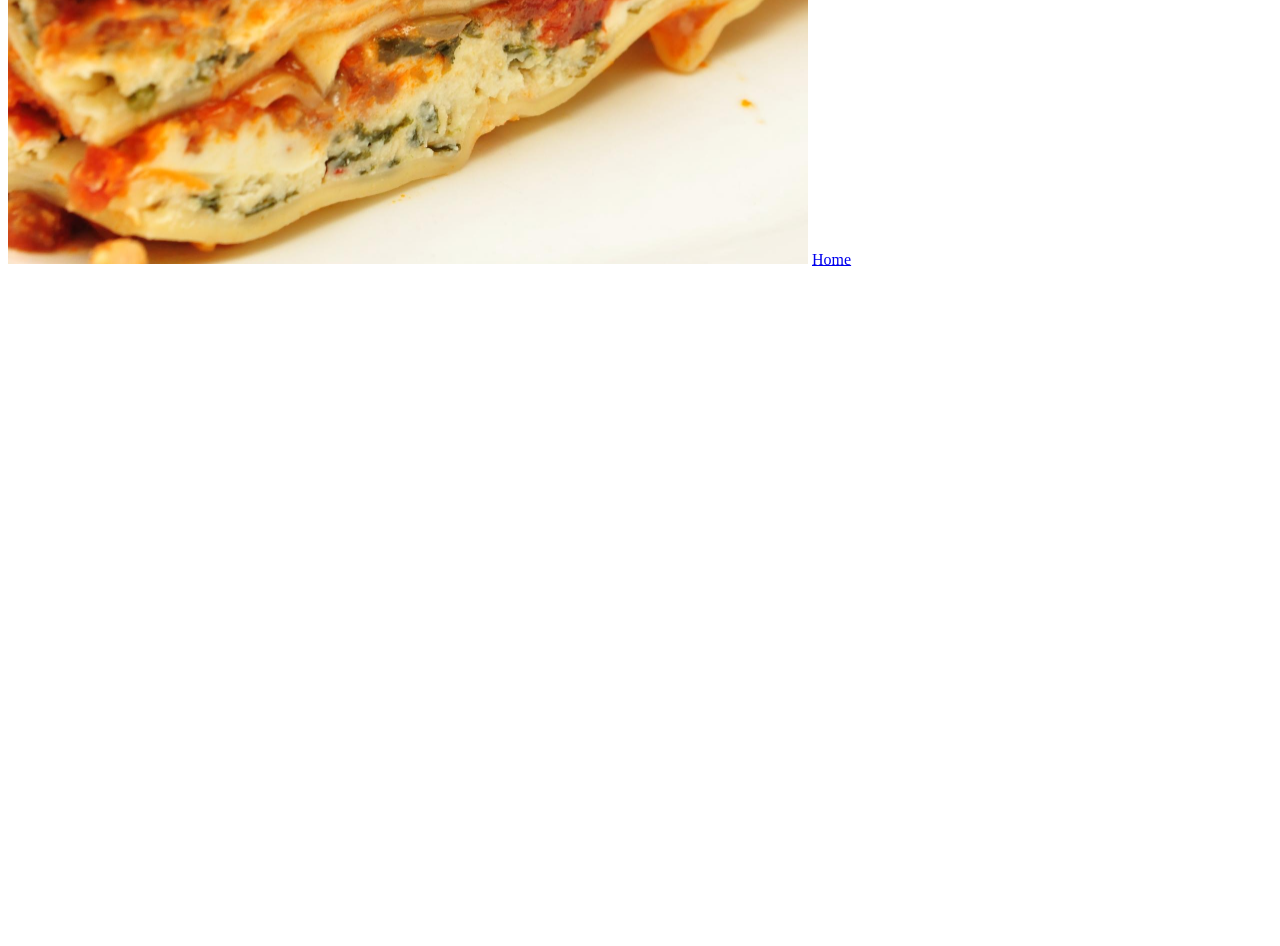
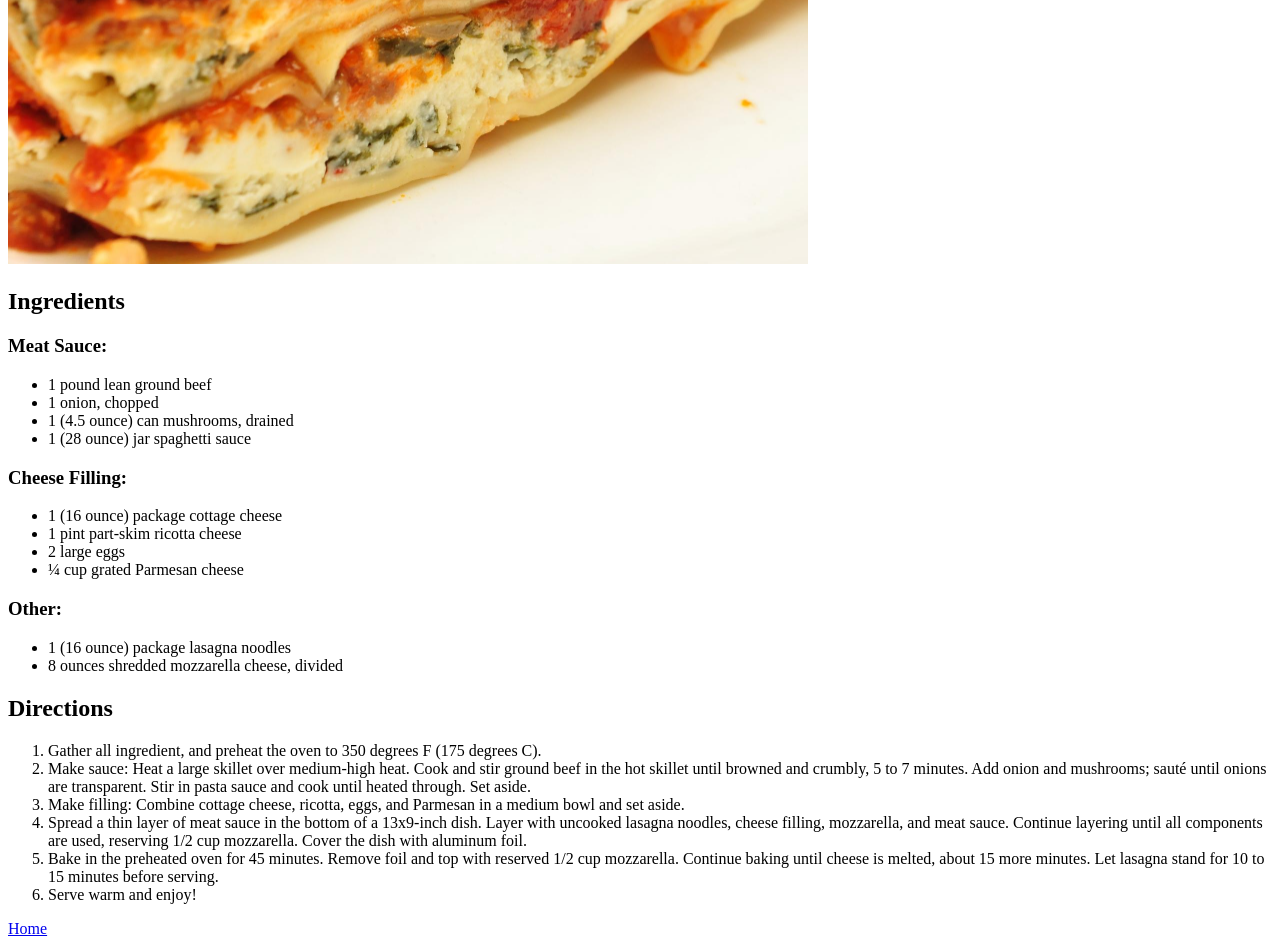
Before and after one commit to josemanuelsalgueiro7-arch/odin-recipes, a plain HTML site: page recipes/lasagna.html in a window 1280 px wide. Shown: the part 500-1446 px from the top of the page. Before the commit the page ends 800 px from the top, so only its background shows below. Drawn offline with Linux system fonts and the light colour scheme.

Commit message:
Completar lasacga.html
+ Cargar los ingredientes como unordered list.
+ Cargar los pasos de la receta como ordered list.
+ Formatear el código para que esté limitado a 100 columnas.

```diff
--- a/recipes/lasagna.html
+++ b/recipes/lasagna.html
@@ -12,6 +12,62 @@
     sauce to soften the noodles right in the oven without an extra pot.
   </p>
   <img src="../img/lasagna.jpg" alt="Picture of lasagna" width="800">
+
+  <h2>Ingredients</h2>
+
+  <h3>Meat Sauce:</h3>
+
+  <ul>
+    <li>1 pound lean ground beef</li>
+    <li>1 onion, chopped</li>
+    <li>1 (4.5 ounce) can mushrooms, drained</li>
+    <li>1 (28 ounce) jar spaghetti sauce</li>
+  </ul>
+
+  <h3>Cheese Filling:</h3>
+
+  <ul>
+    <li>1 (16 ounce) package cottage cheese</li>
+    <li>1 pint part-skim ricotta cheese</li>
+    <li>2 large eggs</li>
+    <li>¼ cup grated Parmesan cheese</li>
+  </ul>
+
+  <h3>Other:</h3>
+
+  <ul>
+    <li>1 (16 ounce) package lasagna noodles</li>
+    <li>8 ounces shredded mozzarella cheese, divided</li>
+  </ul>
+
+  <h2>Directions</h2>
+  <ol>
+    <li>
+      Gather all ingredient, and preheat the oven to 350 degrees F (175 degrees C).
+    </li>
+    <li>
+      Make sauce: Heat a large skillet over medium-high heat. Cook and stir ground beef in the hot
+      skillet until browned and crumbly, 5 to 7 minutes. Add onion and mushrooms; sauté until onions
+      are transparent. Stir in pasta sauce and cook until heated through. Set aside.
+    </li>
+    <li>
+      Make filling: Combine cottage cheese, ricotta, eggs, and Parmesan in a medium bowl and set
+      aside.
+    </li>
+    <li>
+      Spread a thin layer of meat sauce in the bottom of a 13x9-inch dish. Layer with uncooked
+      lasagna noodles, cheese filling, mozzarella, and meat sauce. Continue layering until all
+      components are used, reserving 1/2 cup mozzarella. Cover the dish with aluminum foil.
+    </li>
+    <li>
+      Bake in the preheated oven for 45 minutes. Remove foil and top with reserved 1/2 cup
+      mozzarella. Continue baking until cheese is melted, about 15 more minutes. Let lasagna stand
+      for 10 to 15 minutes before serving.
+    </li>
+    <li>
+      Serve warm and enjoy!
+    </li>
+  </ol>
   <a href="../index.html">Home</a>
 </body>
 
```
